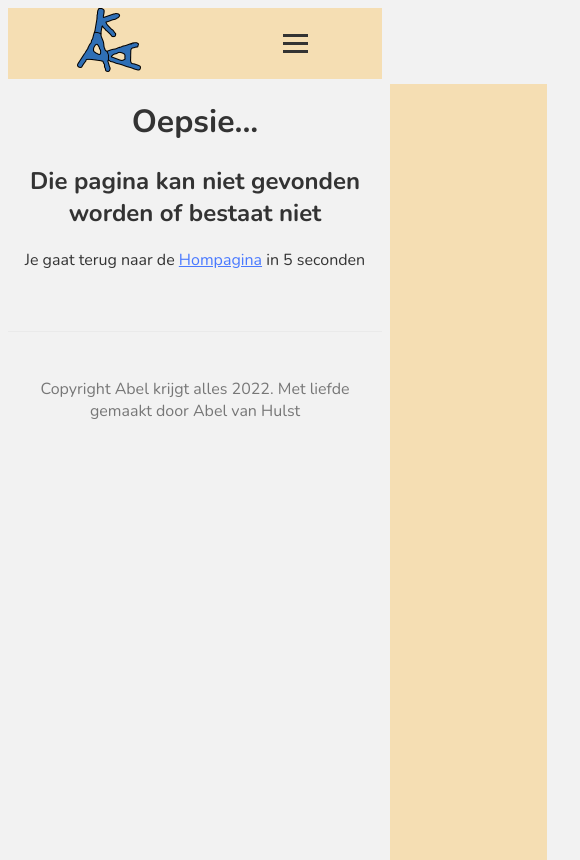
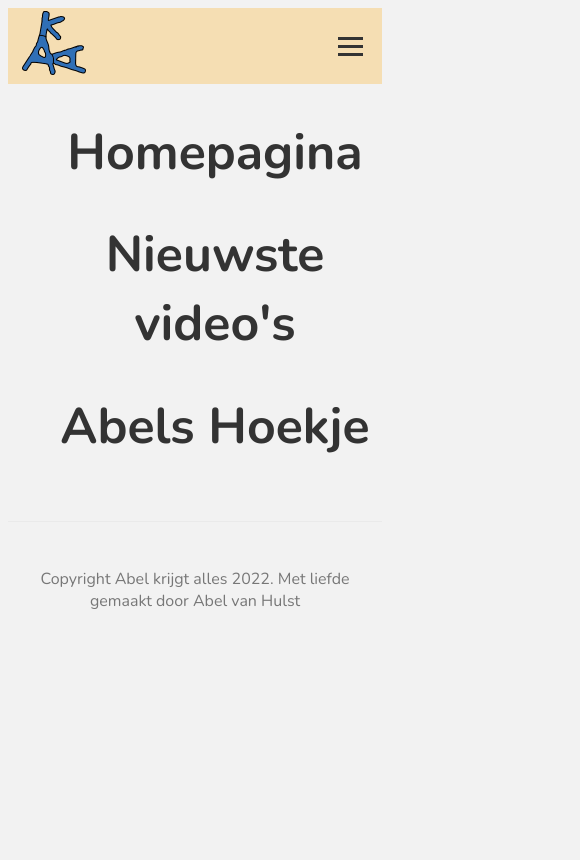
Before and after one commit to Abelkrijgtalles/abelkrijgtalles.github.io, a Next.js app: page /components/Menu in a window 390 px wide. Before the commit this address had no page. Shown: the whole page, 580 px wide, since content can reach past the window. Built offline with nearby package versions, Linux system fonts and the light colour scheme.

Commit message:
fixed it now!!! it works on mobile!!!

```diff
--- /dev/null
+++ b/pages/components/Menu.js
@@ -0,0 +1,15 @@
+import Link from "next/link";
+
+const Menu = () => {
+    return (
+        <div className="menu">
+            <ul className="menuonderdelen">
+                <li className=""><Link href="/"><a><h1>Homepagina</h1></a></Link></li>
+                <li className=""><Link href="/videos"><a><h1>Nieuwste video&apos;s</h1></a></Link></li>
+                <li className=""><Link href="/abelshoekje"><a><h1>Abels Hoekje</h1></a></Link></li>
+            </ul>
+        </div>
+    );
+}
+
+export default Menu;
--- a/pages/components/NavBar.js
+++ b/pages/components/NavBar.js
@@ -4,7 +4,6 @@ import Script from "next/script";
 
 const NavBar = () => {
     return (
-        <>
         <nav>
             <div className="logo">
                 <Link href="/">
@@ -18,14 +17,16 @@ const NavBar = () => {
                 <li><Link href="/videos"><a>Nieuwste video&apos;s</a></Link></li>
                 <li><Link href="/abelshoekje"><a>Abels Hoekje</a></Link></li>
             </ul>
-            <div className="burger">
-                <div className="line1"></div>
-                <div className="line2"></div>
-                <div className="line3"></div>
-            </div>
+            <Link href="/components/Menu">
+                <a>
+                    <div className="burger">
+                        <div className="line1"></div>
+                        <div className="line2"></div>
+                        <div className="line3"></div>
+                    </div>
+                </a>
+            </Link>
         </nav>
-        <Script src="/nav.js"></Script>
-        </>
     );
 }
 
--- a/public/nav.js
+++ /dev/null
@@ -1,15 +0,0 @@
-const navSlide = () => {
-    const burger = document.querySelector('.burger');
-    const nav = document.querySelector('.nav-links');
-    const navLinks = document.querySelectorAll('.nav-links li');
-
-    burger.addEventListener('click',()=>{
-        nav.classList.toggle('nav-active');
-    });
-
-    navLinks.forEach((link, index)=>{
-        link.style.animation = `navLinkFade 0.5s ease forwards ${index / 7}s`;
-    });
-}
-
-navSlide();
--- a/styles/globals.css
+++ b/styles/globals.css
@@ -76,19 +76,6 @@ nav {
   body {
     overflow-x: hidden;
   }
-  .nav-links {
-    position: absolute;
-    right: 0px;
-    height: 92vh;
-    top: 8vh;
-    background-color: wheat;
-    display: flex;
-    flex-direction: column;
-    align-items: center;
-    width: 30%;
-    transform: translateX(100%);
-    transition: transform 0.5s ease-in;
-  }
   .nav-links li{
     opacity: 0;
   }
@@ -97,17 +84,10 @@ nav {
   }
 }
 
-.nav-active {
-  transform: translateX(0%);
+.menuonderdelen li {
+  list-style: none;
+  text-align: center;
 }
-
-@keyframes navLinkFade{
-  from{
-    opacity: 0;
-    transform: translateX(50px);
-  }
-  to{
-    opacity: 1;
-    transform: translateX(0px);
-  }
+.menuonderdelen li a h1 {
+  font-size: 50px;
 }
```
